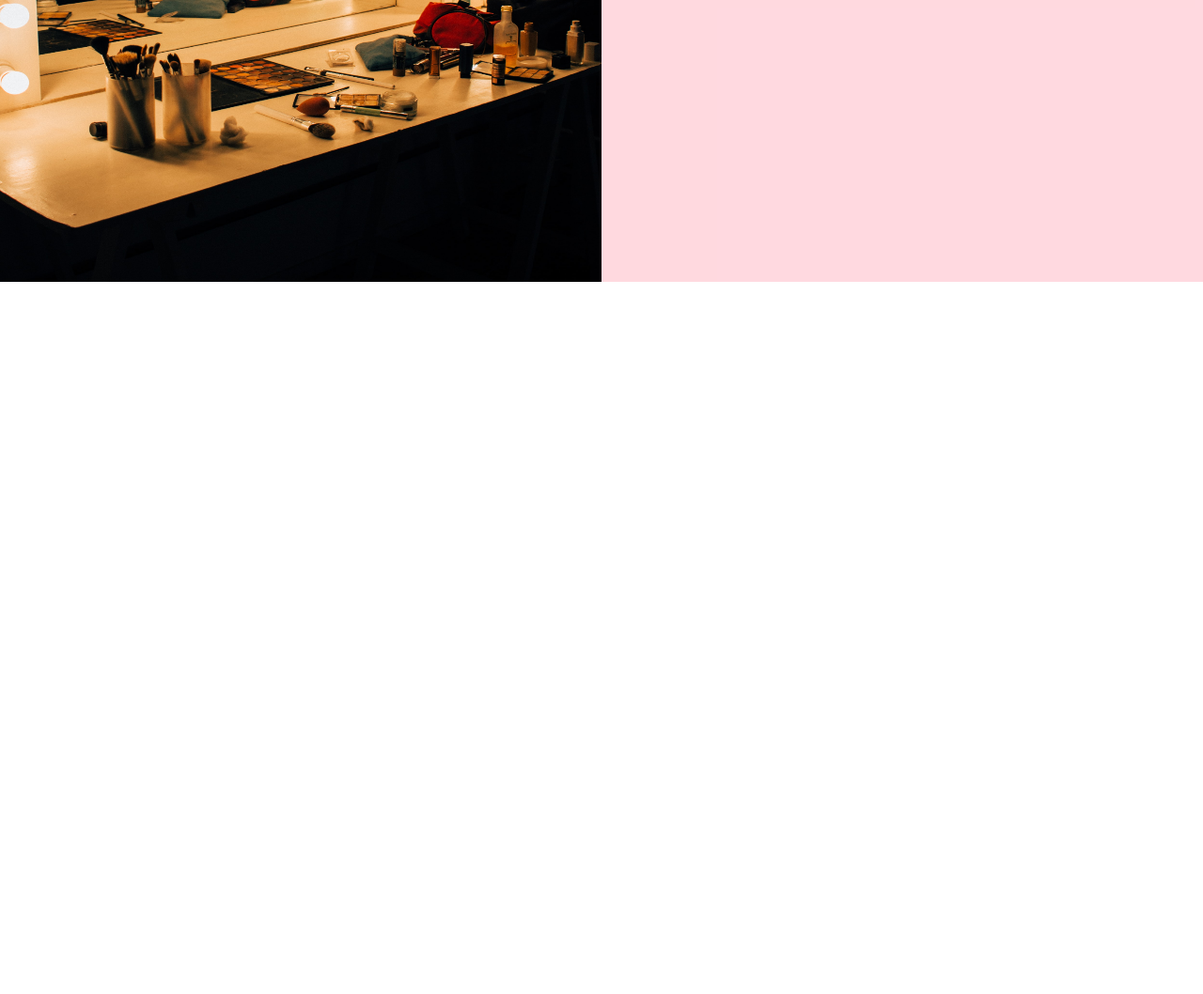
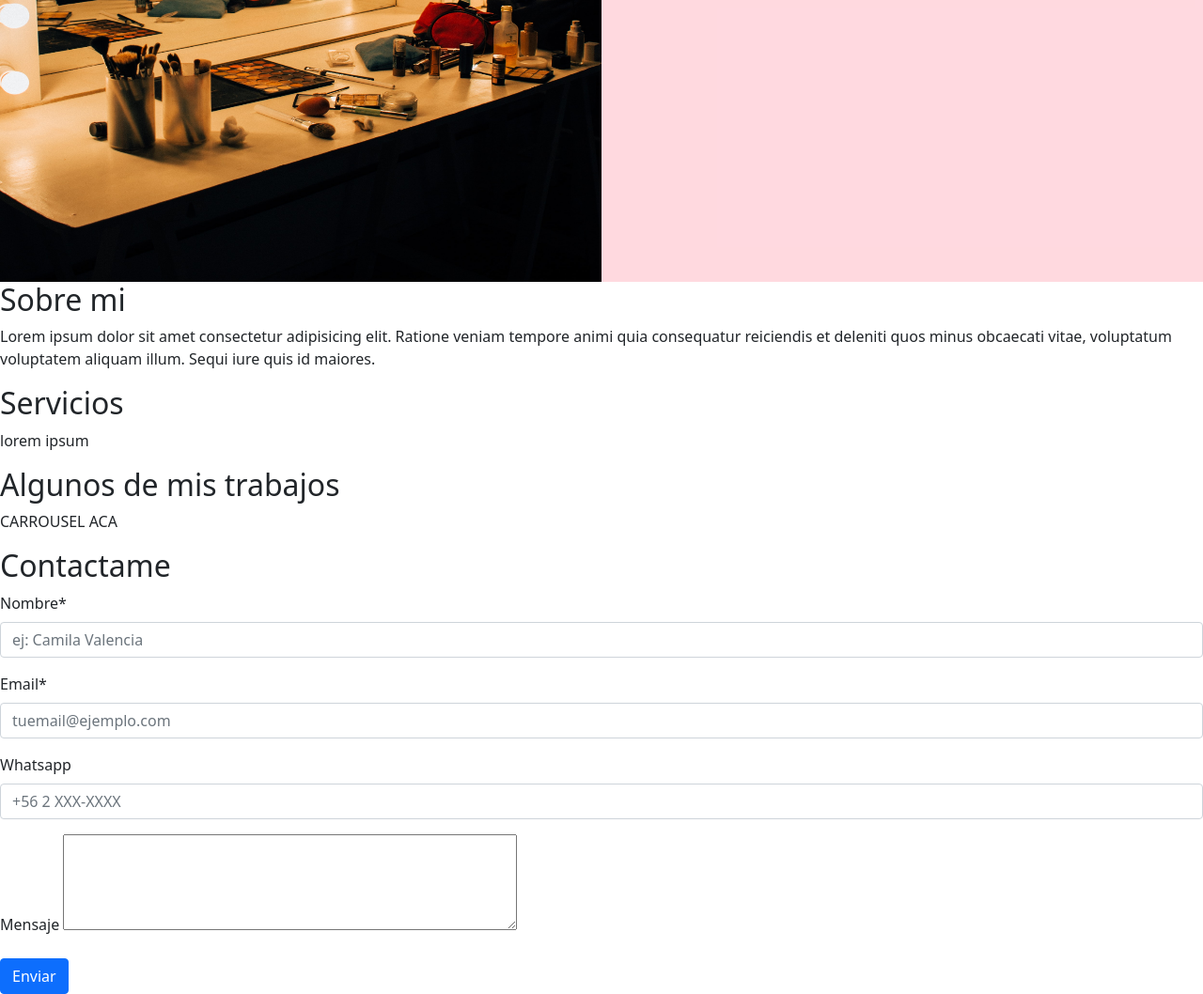
Before and after one commit to GiulianoCharotti/valencia, a plain HTML site: page index.html in a window 1280 px wide. Shown: the part 500-1558 px from the top of the page at 94% size. Before the commit the page ends 800 px from the top, so only its background shows below. Drawn offline with nearby package versions, Linux system fonts and the light colour scheme.

Commit message:
comments

```diff
--- a/index.html
+++ b/index.html
@@ -60,7 +60,7 @@
             </div>
         </section>
 
-        <!-- <section id="about-me">
+        <section id="about-me">
             <div>
                 <h2>Sobre mi</h2>
                 <p>
@@ -72,22 +72,26 @@
             </div>
 
             <div>
-                <img src="css/images/provisorio-1.jpg" id="imagen_perfil" alt="">
             </div>
 
-        </section> -->
+        </section>
 
-        <!-- <section id="services">
-
+        <section id="services">
+            <div>
+                <h2>Servicios</h2>
+            </div>
+            <div>
+                <p>lorem ipsum</p>
+            </div>
         </section>
 
         <section id="jobs">
             <h2>Algunos de mis trabajos</h2>
-            <img src="css/images/provisorio-1.jpg" id="imagen_perfil" alt="">
-
+            <p>CARROUSEL ACA</p>
         </section>
 
         <section id="contact-form">
+            <div><h2>Contactame</h2></div>
             <form>
                 <div class="mb-3">
                     <label for="input_name" class="form-label">Nombre*</label>
@@ -111,7 +115,7 @@
                 </div>
                 <button type="submit" class="btn btn-primary">Enviar</button>
             </form>
-        </section> -->
+        </section>
     </main>
 
     <footer>
--- a/scss/base/imports.scss
+++ b/scss/base/imports.scss
@@ -1,2 +1,6 @@
 @import '../components/menu.scss';
 @import '../components/home.scss';
+@import '../components/about_me.scss';
+@import '../components/footer.scss';
+@import '../components/jobs.scss';
+@import '../components/services.scss';
--- a/scss/components/home.scss
+++ b/scss/components/home.scss
@@ -1,15 +1,13 @@
-
+//Divido la pagina a la mitad
 .half{
     width: 50%;
     display: flex;
 }
 
+//La imagen ocupara el 100% del container y no sobrepasara el alto de la pantalla
 #profile_image{
     width: 100%;
     max-height: 100vh;
-}
-#test_logo{
-
 }
 
 .half_text{
```
Also changed, not shown: scss/components/about_me.scss (added), scss/components/footer.scss (added), scss/components/jobs.scss (added), scss/components/services.scss (added), scss/style.scss (line endings or trailing spaces), 1 other file.
